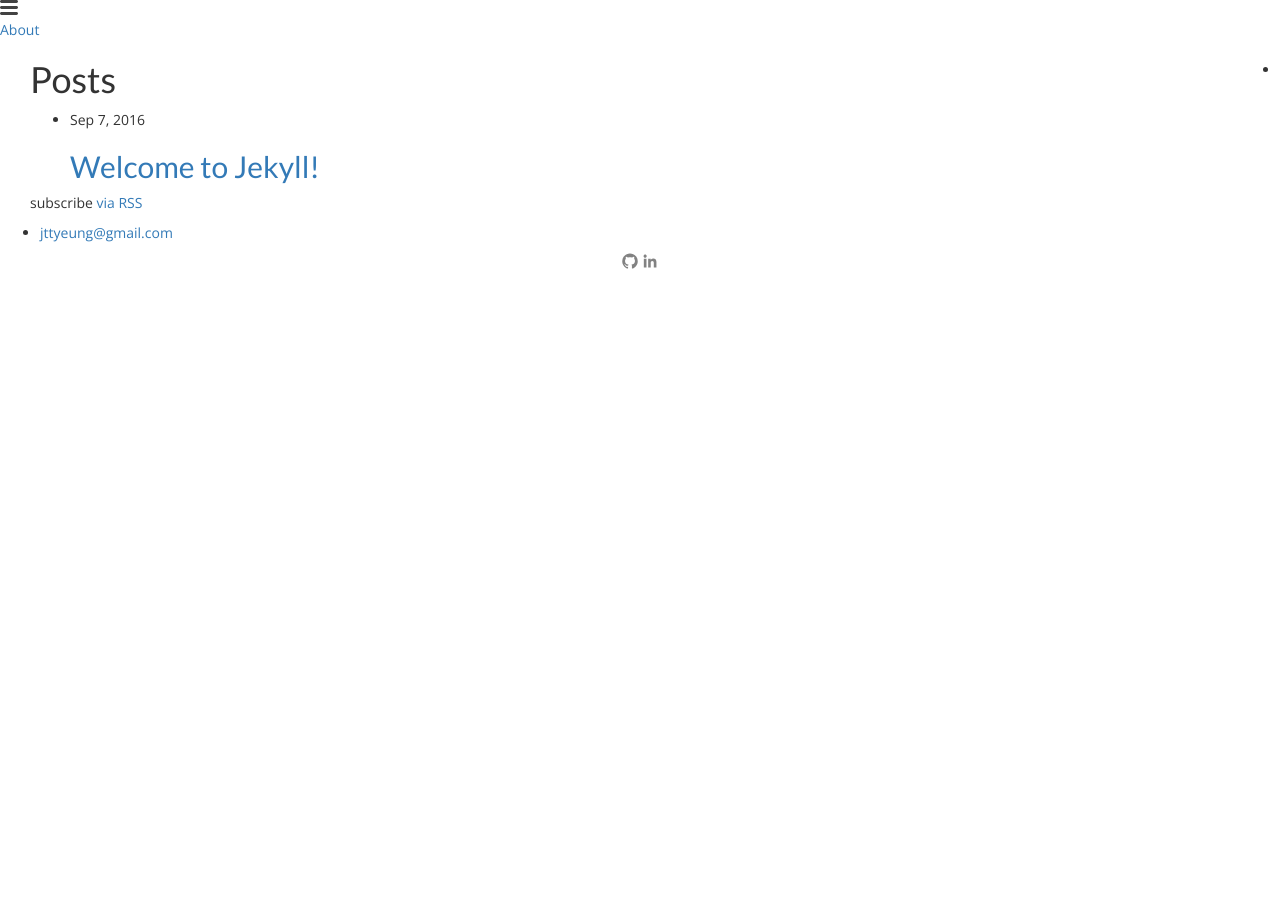
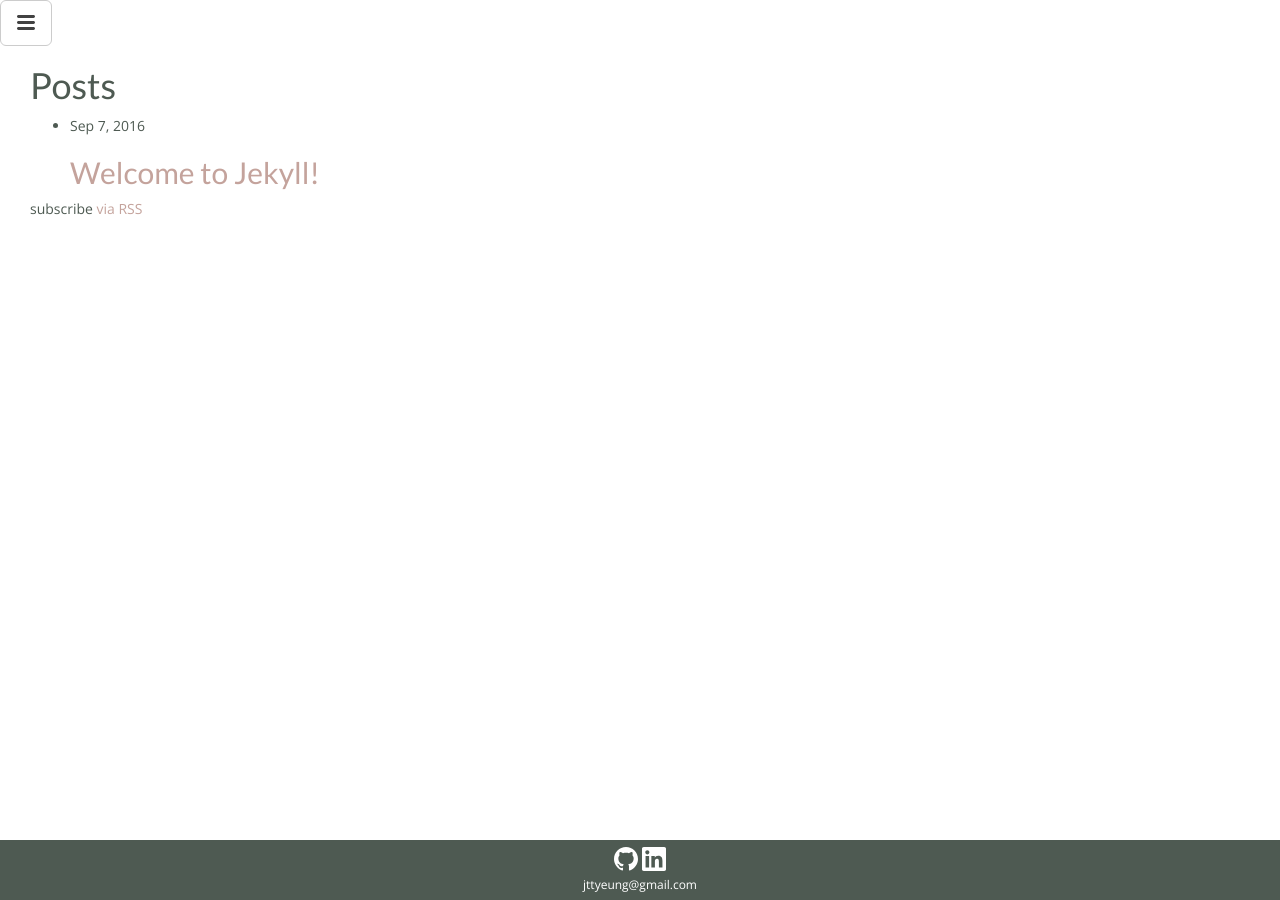
Before and after one commit to jttyeung/jttyeung.github.io, a Jekyll site: the page built from index.html, in a window 1280 px wide. Built offline with Jekyll 4.4.1, drawn with Linux system fonts in a browser that asks for light colours.

Commit message:
updated footer and svg icons

```diff
--- a/_includes/addon_style.css
+++ b/_includes/addon_style.css
@@ -0,0 +1,29 @@
+.site-footer {
+  background-color: #4E5A52;
+  position: fixed;
+  bottom: 0px;
+  width: 100%;
+  min-height: 60px;
+  max-height: 60px;
+  display: flex;
+  justify-content: center; /* align horizontal */
+  align-items: center; /* align vertical */
+  font-size: 12px;
+}
+
+.light-text a:link {
+  color: #D5E3DA;
+}
+
+.white-text a:link {
+  color: #FFFFFF;
+}
+
+.white-text a:hover {
+  color: #FFFFFF;
+  text-decoration: none;
+}
+
+.inverted {
+  filter: invert(100%);
+}
--- a/_includes/footer.html
+++ b/_includes/footer.html
@@ -1,32 +1,14 @@
-<footer class="site-footer">
+<footer class="site-footer white-text">
 
-  <div class="wrapper">
+  <div class="container-fluid">
 
-    <h2 class="footer-heading">{{ site.title | escape }}</h2>
-
-    <div class="footer-col-wrapper">
-      <div class="footer-col footer-col-1">
-        <ul class="contact-list">
-          <li>
-            {% if site.author %}
-              {{ site.author | escape }}
-            {% else %}
-              {{ site.title | escape }}
-            {% endif %}
-            </li>
-          <li><a href="mailto:{{ site.email }}">{{ site.email }}</a></li>
-        </ul>
-      </div>
-
-      <div class="col-md-12 text-center">
+    <div class="col-md-12 text-center">
+          <div class="inverted">
           <!-- include social media links -->
           {% if site.github_username %} {% include icon-github.html username=site.github_username %} {% endif %}
           {% if site.linkedin_username %} {% include icon-linkedin.html username=site.linkedin_username %} {% endif %}
-
-      </div>
-
-      <div class="footer-col footer-col-3">
-        <p>{{ site.description | escape }}</p>
+          </div>
+         <div><a href="mailto:{{ site.email }}">{{ site.email }}</a></div>
       </div>
     </div>
 
--- a/_includes/header.html
+++ b/_includes/header.html
@@ -4,9 +4,9 @@
 
     {% assign custom_url = site.url | append: site.baseurl %}
     {% assign full_base_url = site.github.url | default: custom_url %}
-    <a class="site-title" href="{{ full_base_url }}/">{{ site.title | escape }}</a>
+<!--     <a class="site-title" href="{{ full_base_url }}/">{{ site.title | escape }}</a> -->
 
-    <nav class="site-nav">
+<!--     <nav class="site-nav">
       <a href="#" class="menu-icon">
         <svg viewBox="0 0 18 15" width="18px" height="15px">
           <path fill="#424242" d="M18,1.484c0,0.82-0.665,1.484-1.484,1.484H1.484C0.665,2.969,0,2.304,0,1.484l0,0C0,0.665,0.665,0,1.484,0 h15.031C17.335,0,18,0.665,18,1.484L18,1.484z"/>
@@ -14,15 +14,32 @@
           <path fill="#424242" d="M18,13.516C18,14.335,17.335,15,16.516,15H1.484C0.665,15,0,14.335,0,13.516l0,0 c0-0.82,0.665-1.484,1.484-1.484h15.031C17.335,12.031,18,12.696,18,13.516L18,13.516z"/>
         </svg>
       </a>
+    </nav> -->
 
-      <div class="trigger">
+<!--       <div class="dropdown-menu"> -->
+<!--         <button class="btn btn-default dropdown-toggle" type="button" id="dropdownMenu1" data-toggle="dropdown" aria-haspopup="true" aria-expanded="true">
+        Menu
+          <span class="glyphicon glyphicon-align-justify" aria-hidden="true"></span>
+          </button> -->
+<div class="btn-group-lg">
+  <button type="button" class="btn btn-default dropdown-toggle" data-toggle="dropdown" aria-haspopup="true" aria-expanded="false">
+    <svg viewBox="0 0 18 15" width="18px" height="15px">
+            <path fill="#424242" d="M18,1.484c0,0.82-0.665,1.484-1.484,1.484H1.484C0.665,2.969,0,2.304,0,1.484l0,0C0,0.665,0.665,0,1.484,0 h15.031C17.335,0,18,0.665,18,1.484L18,1.484z"/>
+            <path fill="#424242" d="M18,7.516C18,8.335,17.335,9,16.516,9H1.484C0.665,9,0,8.335,0,7.516l0,0c0-0.82,0.665-1.484,1.484-1.484 h15.031C17.335,6.031,18,6.696,18,7.516L18,7.516z"/>
+            <path fill="#424242" d="M18,13.516C18,14.335,17.335,15,16.516,15H1.484C0.665,15,0,14.335,0,13.516l0,0 c0-0.82,0.665-1.484,1.484-1.484h15.031C17.335,12.031,18,12.696,18,13.516L18,13.516z"/>
+          </svg>
+  </button>
+  <ul class="dropdown-menu">
     {% for my_page in site.pages %}
       {% if my_page.title %}
+      <li>
       <a class="page-link" href="{{ my_page.url | prepend: full_base_url }}">{{ my_page.title | escape }}</a>
+      </li>
       {% endif %}
     {% endfor %}
+  </ul>
 </div>
-    </nav>
+
 
   </div>
 
--- /dev/null
+++ b/_includes/icon-instagram.html
@@ -0,0 +1 @@
+<a href="https://instagram.com/{{ include.username }}"><span class="icon icon--instagram">{% include icon-instagram.svg %}</span><span class="username"></span></a>
--- a/css/style.scss
+++ b/css/style.scss
@@ -4,7 +4,8 @@
 @import 'https://fonts.googleapis.com/css?family=Lato|Open+Sans';
 $font-family-sans-serif: "Open Sans", sans-serif;
 $headings-font-family: "Lato", sans-serif;
-
+$link-color: #C4A39C;
+$text-color: #4E5A52;
 
 /* any style customization must be before the bootstrap import */
 @import "bootstrap";
```
Also changed, not shown: _includes/icon-email.svg (added), _includes/icon-github.svg, _includes/icon-instagram.svg (added), _includes/icon-linkedin.svg. Lines whose indentation alone changed are shown as unchanged.
